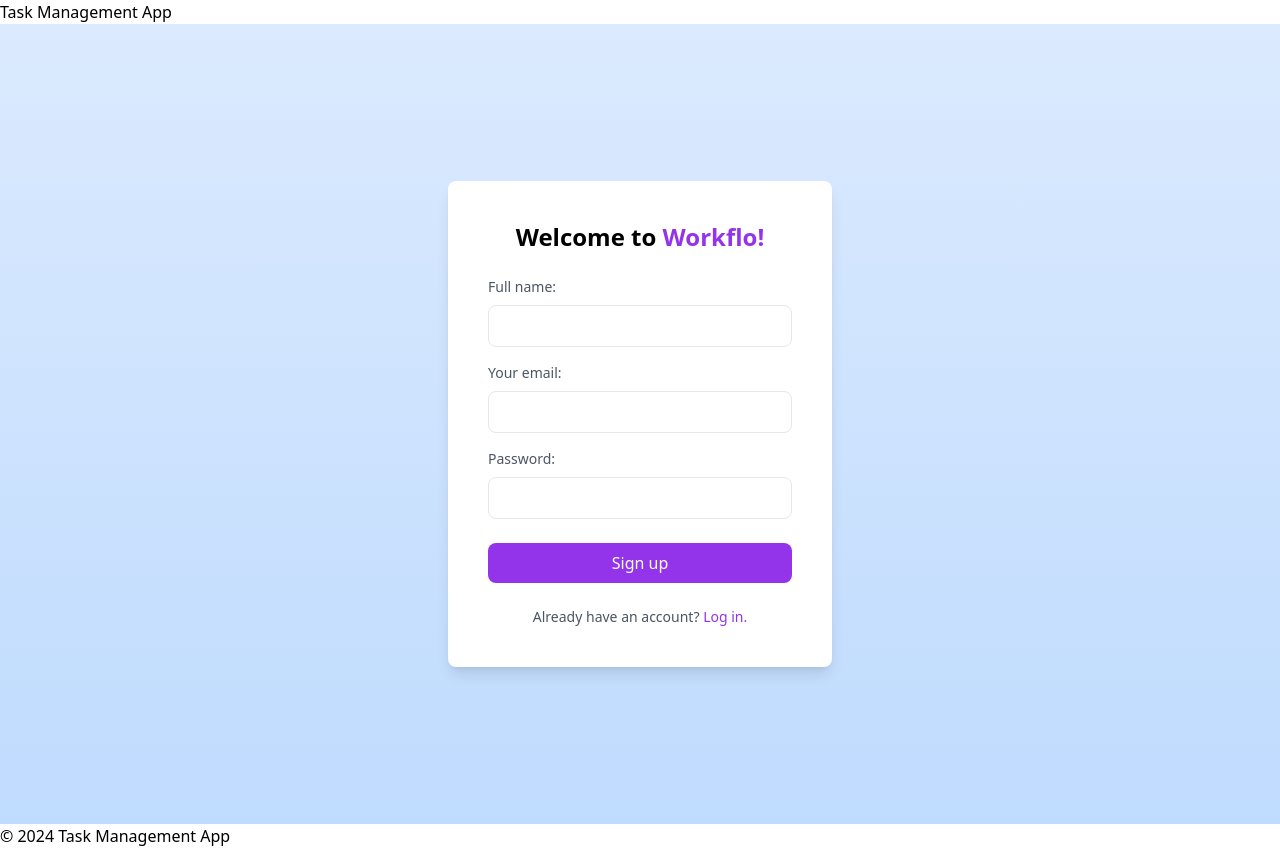
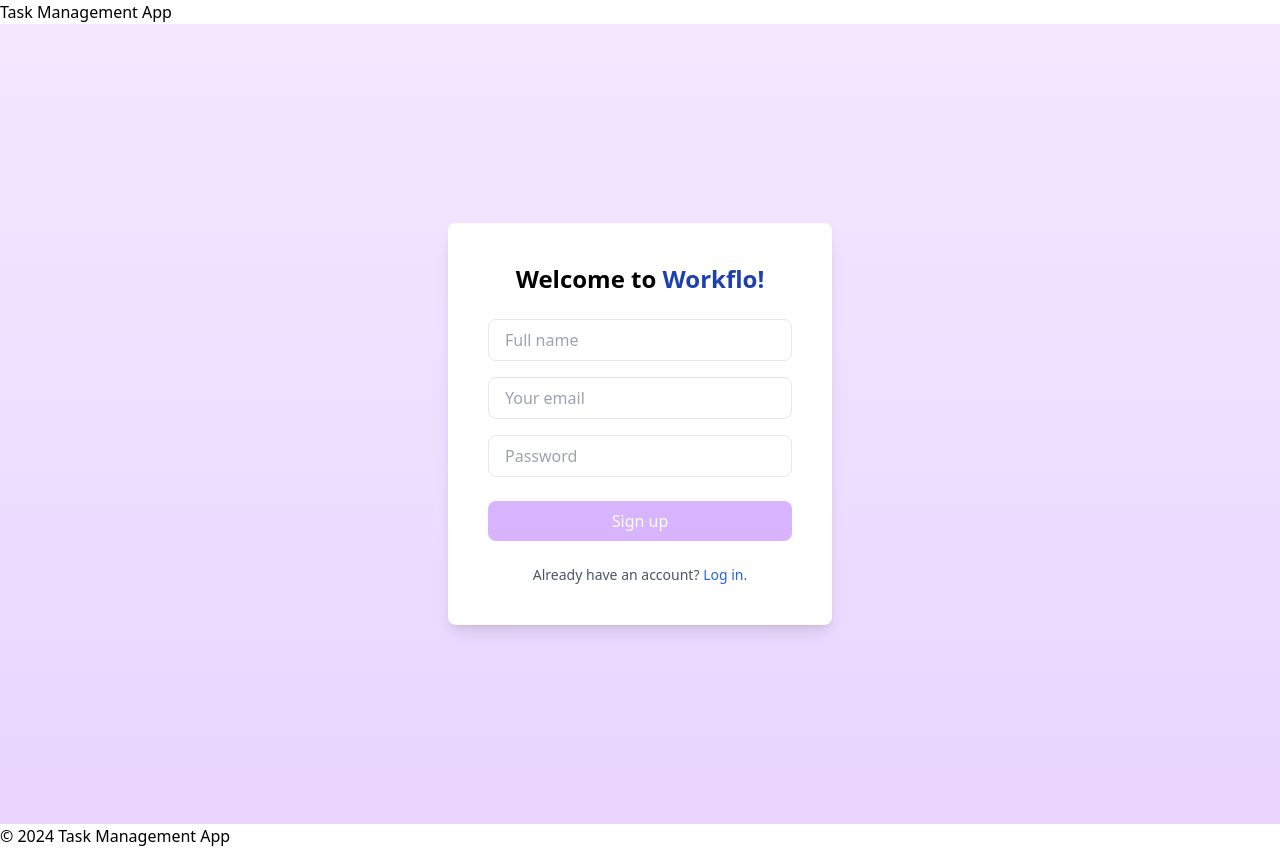
Before and after one commit to GreatnessGrace/Task-Manager, a Next.js app in the folder my-task-app/: page /auth/signup in a window 1280 px wide. Built offline with nearby package versions, Linux system fonts and the light colour scheme.

Commit message:
Signin Page with tailwind

```diff
--- a/my-task-app/src/app/auth/signup/page.tsx
+++ b/my-task-app/src/app/auth/signup/page.tsx
@@ -17,14 +17,15 @@ const SignupPage: React.FC = () => {
   };
 
   return (
-    <div className="flex items-center justify-center min-h-screen bg-gradient-to-b from-blue-100 to-blue-200">
+    <div className="flex items-center justify-center min-h-screen bg-gradient-to-b from-purple-100 to-purple-200">
       <div className="bg-white p-10 rounded-lg shadow-lg w-96 text-center">
-        <h2 className="text-2xl font-semibold mb-6">Welcome to <span className="text-purple-600">Workflo!</span></h2>
+        <h2 className="text-2xl font-semibold mb-6">Welcome to <span className="text-blue-800">Workflo!</span></h2>
         <form onSubmit={handleSubmit}>
           <div className="mb-4">
-            <label className="block text-left mb-2 text-sm font-medium text-gray-600">Full name:</label>
+            {/* <label className="block text-left mb-2 text-sm font-medium text-gray-600">Full name:</label> */}
             <input
               type="text"
+              placeholder='Full name'
               value={name}
               onChange={(e) => setName(e.target.value)}
               required
@@ -32,9 +33,10 @@ const SignupPage: React.FC = () => {
             />
           </div>
           <div className="mb-4">
-            <label className="block text-left mb-2 text-sm font-medium text-gray-600">Your email:</label>
+            {/* <label className="block text-left mb-2 text-sm font-medium text-gray-600">Your email:</label> */}
             <input
               type="email"
+              placeholder='Your email'
               value={email}
               onChange={(e) => setEmail(e.target.value)}
               required
@@ -42,9 +44,10 @@ const SignupPage: React.FC = () => {
             />
           </div>
           <div className="mb-6">
-            <label className="block text-left mb-2 text-sm font-medium text-gray-600">Password:</label>
+            {/* <label className="block text-left mb-2 text-sm font-medium text-gray-600">Password:</label> */}
             <input
               type="password"
+              placeholder='Password'
               value={password}
               onChange={(e) => setPassword(e.target.value)}
               required
@@ -53,13 +56,13 @@ const SignupPage: React.FC = () => {
           </div>
           <button
             type="submit"
-            className="w-full bg-purple-600 text-white py-2 rounded-lg font-medium hover:bg-purple-700 transition duration-200"
+            className="w-full bg-purple-300 text-white py-2 rounded-lg font-medium hover:bg-purple-700 transition duration-200"
           >
             Sign up
           </button>
         </form>
         <p className="mt-6 text-sm text-gray-600">
-          Already have an account? <a href="/auth/login" className="text-purple-600 hover:underline">Log in.</a>
+          Already have an account? <a href="/auth/login" className="text-blue-600 hover:underline">Log in.</a>
         </p>
       </div>
     </div>
```
